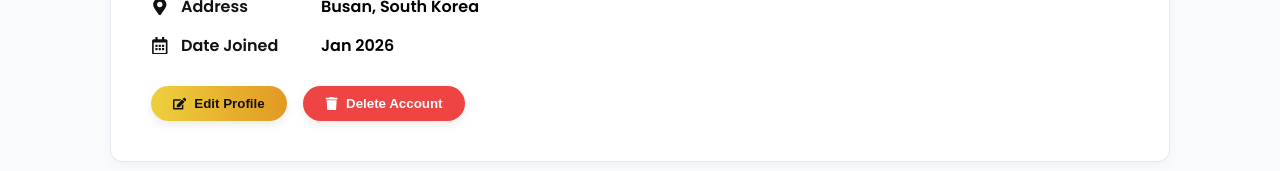
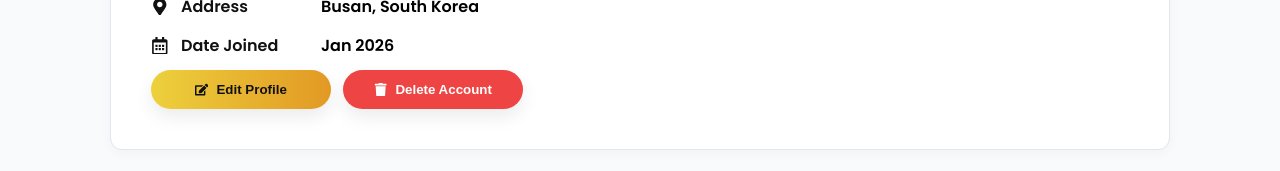
Before and after one commit to Prashu38-collab/Cap, a React (Vite) app in the folder frontend/: page /profile in a window 1280 px wide. Shown: the part 859-1030 px from the top of the page. Built offline with nearby package versions, Linux system fonts and the light colour scheme; no server answers.

Commit message:
Profile changes

```diff
--- a/frontend/src/pages/Profile.jsx
+++ b/frontend/src/pages/Profile.jsx
@@ -244,29 +244,6 @@ export default function MyProfile() {
               </div>
             </div>
 
-            <div className="profile-button-row">
-              <button className="profile-action-btn edit-btn" type="button" onClick={handleEditProfile}>
-                <FaEdit />
-                {isEditing ? ' Save Profile' : ' Edit Profile'}
-              </button>
-              {isEditing && (
-                <button
-                  className="profile-action-btn cancel-btn"
-                  type="button"
-                  onClick={() => {
-                    setIsEditing(false)
-                    setShowPasswordChange(false)
-                    setPasswordForm({ newPassword: '', confirmPassword: '' })
-                  }}
-                >
-                  Cancel
-                </button>
-              )}
-              <button className="profile-action-btn delete-btn" type="button" onClick={handleDeleteAccount}>
-                <FaTrash /> Delete Account
-              </button>
-            </div>
-
             {showPasswordChange && (
               <div className="password-change-panel">
                 <h3 className="password-panel-title">Change Password</h3>
@@ -297,6 +274,36 @@ export default function MyProfile() {
                 </div>
               </div>
             )}
+
+            <div className="profile-button-row compact-actions">
+              {isEditing ? (
+                <>
+                  <button className="profile-action-btn edit-btn" type="button" onClick={handleEditProfile}>
+                    <FaSave /> Save Profile
+                  </button>
+                  <button
+                    className="profile-action-btn cancel-btn"
+                    type="button"
+                    onClick={() => {
+                      setIsEditing(false)
+                      setShowPasswordChange(false)
+                      setPasswordForm({ newPassword: '', confirmPassword: '' })
+                    }}
+                  >
+                    Cancel
+                  </button>
+                </>
+              ) : (
+                <>
+                  <button className="profile-action-btn edit-btn" type="button" onClick={handleEditProfile}>
+                    <FaEdit /> Edit Profile
+                  </button>
+                  <button className="profile-action-btn delete-btn" type="button" onClick={handleDeleteAccount}>
+                    <FaTrash /> Delete Account
+                  </button>
+                </>
+              )}
+            </div>
           </div>
         </section>
 
--- a/frontend/src/styles/profile.css
+++ b/frontend/src/styles/profile.css
@@ -149,6 +149,18 @@
   color: #111;
 }
 
+.profile-button-row.compact-actions .cancel-btn {
+  border-radius: 999px;
+  min-width: 160px;
+  max-width: 180px;
+  padding: 12px 18px;
+}
+
+.save-btn {
+  background: linear-gradient(135deg, #2563eb, #1d4ed8);
+  color: #fff;
+}
+
 .password-change-panel {
   margin-top: 16px;
   padding: 16px;
@@ -190,11 +202,21 @@
   justify-content: center;
   gap: 8px;
   border: 0;
-  padding: 10px 22px;
-  font-weight: bold;
-  border-radius: 30px;
+  padding: 12px 18px;
+  font-weight: 700;
+  border-radius: 999px;
   cursor: pointer;
-  box-shadow: 0 4px 10px rgba(0, 0, 0, 0.08);
+  box-shadow: 0 8px 18px rgba(0, 0, 0, 0.08);
+  min-width: 160px;
+  flex: 1 1 160px;
+  max-width: 180px;
+  transition: transform 0.2s ease, box-shadow 0.2s ease, filter 0.2s ease;
+}
+
+.profile-action-btn:hover {
+  transform: translateY(-1px);
+  box-shadow: 0 10px 22px rgba(0, 0, 0, 0.12);
+  filter: brightness(1.02);
 }
 
 .photo-btn {
@@ -206,8 +228,15 @@
 
 .profile-button-row {
   display: flex;
-  gap: 16px;
-  margin-top: 28px;
+  justify-content: flex-start;
+  gap: 12px;
+  margin-top: 20px;
+  flex-wrap: wrap;
+}
+
+.compact-actions {
+  margin-top: 12px;
+  justify-content: flex-start;
 }
 
 .edit-btn {
```
